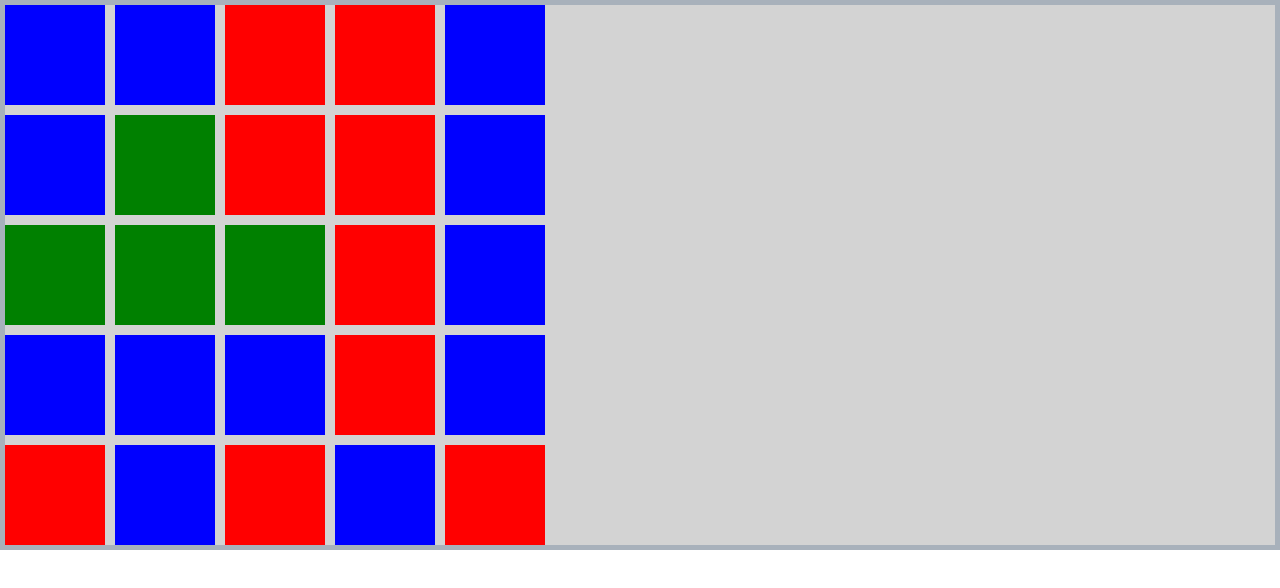
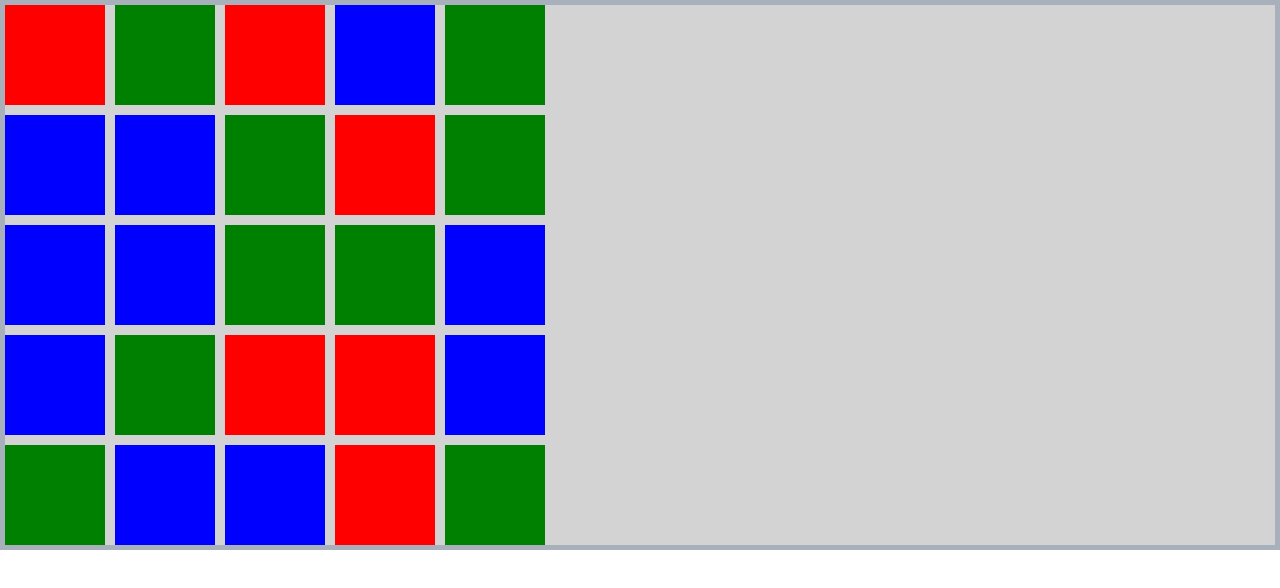
Before and after one commit to losslessring/3_in_row, a React (Create React App) app: page / in a window 1280 px wide. Shown: the top 588 px of the page. Built offline with nearby package versions, Linux system fonts and the light colour scheme.

Commit message:
swap colors

```diff
--- a/src/components/cell.jsx
+++ b/src/components/cell.jsx
@@ -5,12 +5,18 @@ import {getRandomItem} from '../utils/utils'
 export default function Cell(props) {
 
 
-  const [color, setColor] = useState(() => {return getRandomItem(props.colors)})
+  //const [color, setColor] = useState(() => {return props.color})
 
 
   return (
-    <div className={color} onClick={() => setColor(prevColor => {
-      return "Green"})}>
-    </div>
+    // <div className={color} onClick={() => setColor(prevColor => {
+    //   console.log(props.color)
+    //   return "Green"})}>
+    // </div>
+    <div className={props.color} onClick={() => {
+      props.changeColor(props.index)
+      // console.log(props.index)
+    }}>
+      </div>
   )
 }
--- a/src/components/field.jsx
+++ b/src/components/field.jsx
@@ -12,7 +12,9 @@ export default class Field extends Component {
     this.changeColor = this.changeColor.bind(this)
 
     this.state = {
-      //colors: ["Red", "Green", "Blue"],
+      clicksCounter: 0,
+      swapFirst: null,
+      swapSecond: null,
       cells: this.generateField(this.props.x, this.props.y, this.props.colors),
       style: {
         display: 'grid',
@@ -28,18 +30,60 @@ export default class Field extends Component {
     console.log(this.state.cells)
   }
 
-  changeColor() {
-    console.log(this.state.cells)
+  // incrementClicksCounter(index) {
+  //   this.setState({clicksCounter: this.state.clicksCounter + 1}, this.resetClicksCounter)
+
+  // }
+
+  resetClicksCounter() {
+    //console.log(this.state.clicksCounter)
+    if (this.state.clicksCounter > 1) {
+      this.setState({clicksCounter: 0})
+     }
+  }
+
+  swapColors(){
+    let tempArray = [...this.state.cells]
+    let firstObj = {...tempArray[this.state.swapFirst.index], color: this.state.swapSecond.color }
+    let secondObj = {...tempArray[this.state.swapSecond.index], color: this.state.swapFirst.color }
+    // console.log(firstObj)
+    // console.log(secondObj)
+    tempArray[this.state.swapFirst.index] = firstObj
+    tempArray[this.state.swapSecond.index] = secondObj
+    this.setState({cells : tempArray})
+  }
+
+
+  changeColor(index) {
+
+    this.setState({clicksCounter: this.state.clicksCounter + 1}, () => {
+      this.resetClicksCounter()
+      if (this.state.clicksCounter === 1){
+        this.setState({swapFirst: this.state.cells[index]})
+      }
+      if (this.state.clicksCounter === 2){
+        this.setState({swapSecond: this.state.cells[index]}, this.swapColors)
+
+        //После свопа можно обнулить состояние swapFirst и swapSecond, можно не обнулять
+      }
+
+    })
+
+
+
   }
 
   generateField(rows, cols, colors) {
     let field = []
-    for (let i = 0; i < rows; i++) {
+    for (let i = 0, counter = 0; i < rows; i++) {
       for (let j = 0; j < cols; j++) {
-        field.push({ x: i,
-                     y: j,
-                     color: this.getRandomItem(colors)
+
+        field.push({ x: j,
+                     y: i,
+                     color: this.getRandomItem(colors),
+                     index: counter
                     })
+        counter++
       }
     }
     return field
@@ -51,9 +95,9 @@ export default class Field extends Component {
 
   render() {
     return (
-      <div  style={this.state.style}>
-        {this.state.cells.map((component, index) => (
-          <Cell key={index} colors={this.props.colors} changeColor={this.changeColor} />
+      <div style={this.state.style}>
+        {this.state.cells.map((component) => (
+          <Cell key={component.index} index={component.index} color={component.color} changeColor={this.changeColor} />
         ))}
       </div>
     )
```
